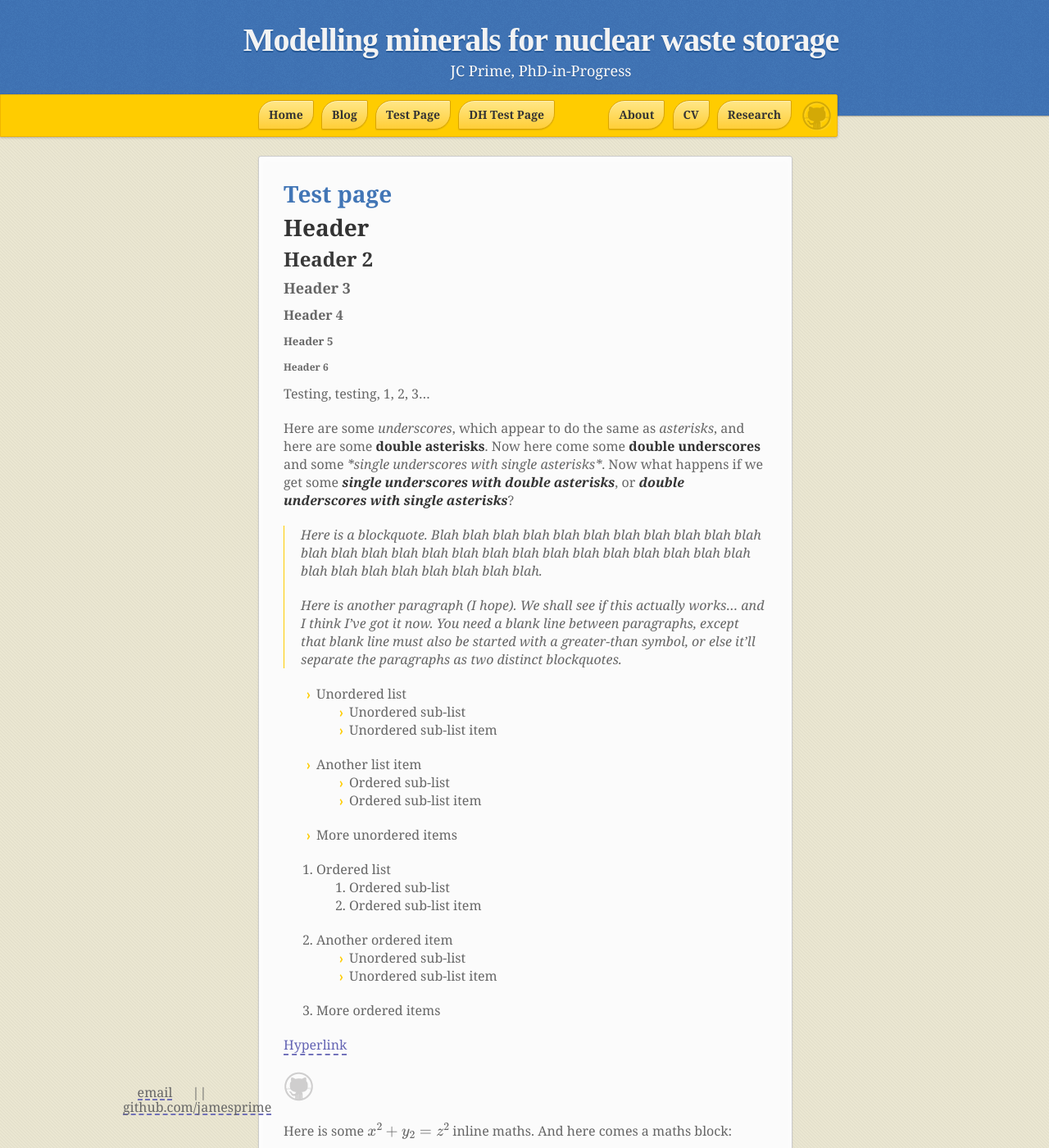
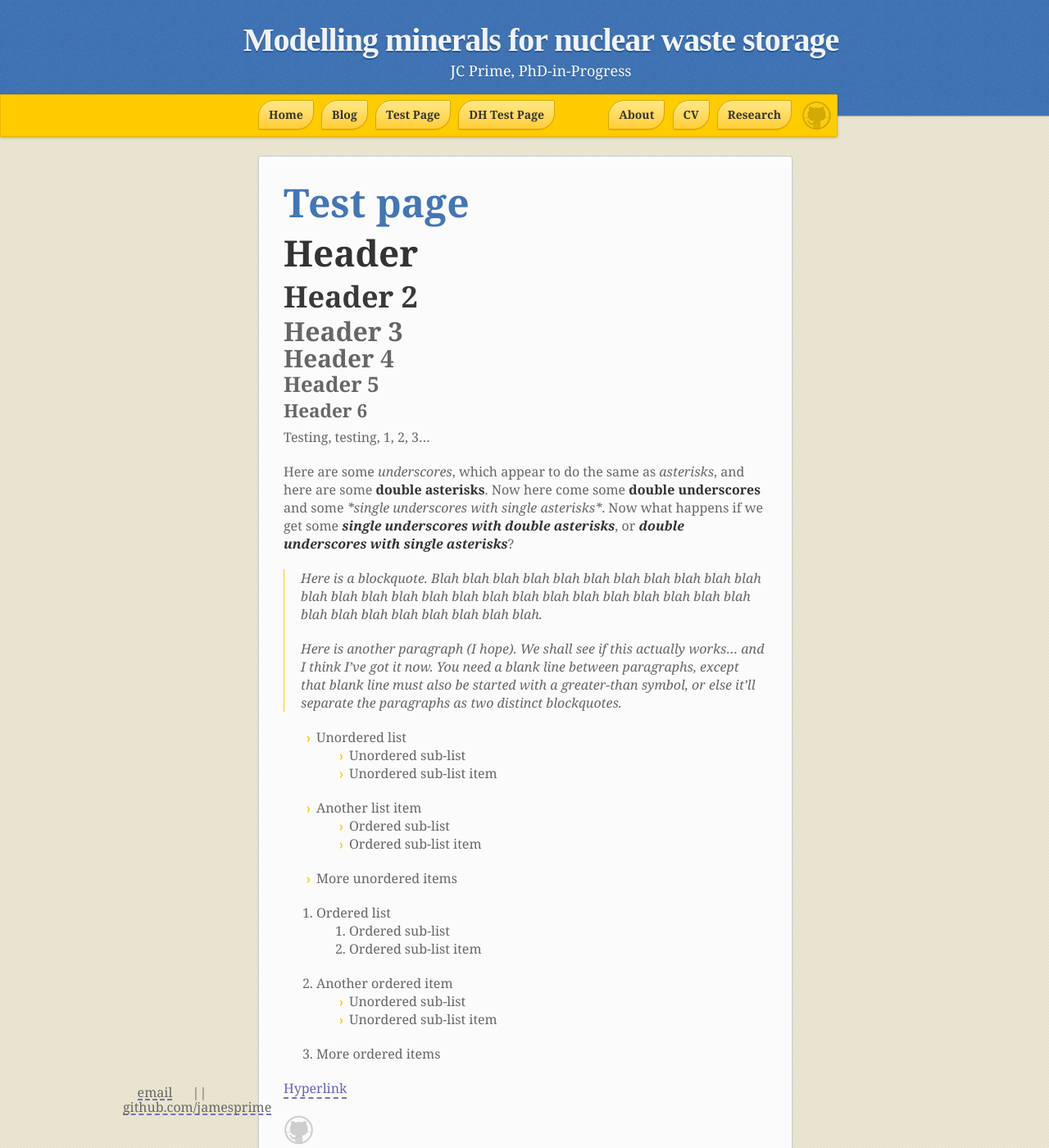
Before and after one commit to jamesprime/jamesprime.github.io, a Jekyll site: the page built from _pages/test/index.md, in a window 1280 px wide and 1400 px high. Shown: the whole window at 82% size. Built offline with Jekyll 4.4.1, drawn with Linux system fonts in a browser that asks for light colours; nearby versions of some CDN libraries; some web fonts are replaced; formulas are drawn with MathJax 3.

Commit message:
Updated /_sass/jamesprime.scss, and added webstuff.sublime-{project,workspace}
Grabbed header font-size preferences from /_sass/uberduper.scss and edited them into /_sass/jamesprime.scss

```diff
--- a/_sass/jamesprime.scss
+++ b/_sass/jamesprime.scss
@@ -43,21 +43,37 @@ h3 {
 }
 
 h1 {
-    font-size: 28px;
+    // font-size: 28px;
+    font-size: 2.75em; // Originally 28px; default is 2em
 
     &.page_title {
         color: #4276b6;
+        font-size: 3em;
     }
 }
 
 h2 {
-    font-size: 24px;
+    // font-size: 24px;
+    font-size: 2.25em; // Originally 24px; default is 1.5em
     color: #393939;
 }
 
 h3 {
-    font-size: 18px;
+    // font-size: 18px;
+    font-size: 2em; // Originally 18px; default is 1.17em
     line-height: 24px;
+}
+
+h4 {
+    font-size: 1.85em; // Default is 1em
+}
+
+h5 {
+    font-size: 1.6em; // Default is .83em
+}
+
+h6 {
+    font-size: 1.4em; // Default is .67em
 }
 
 h3,
```
Also changed, not shown: 2 other files.
